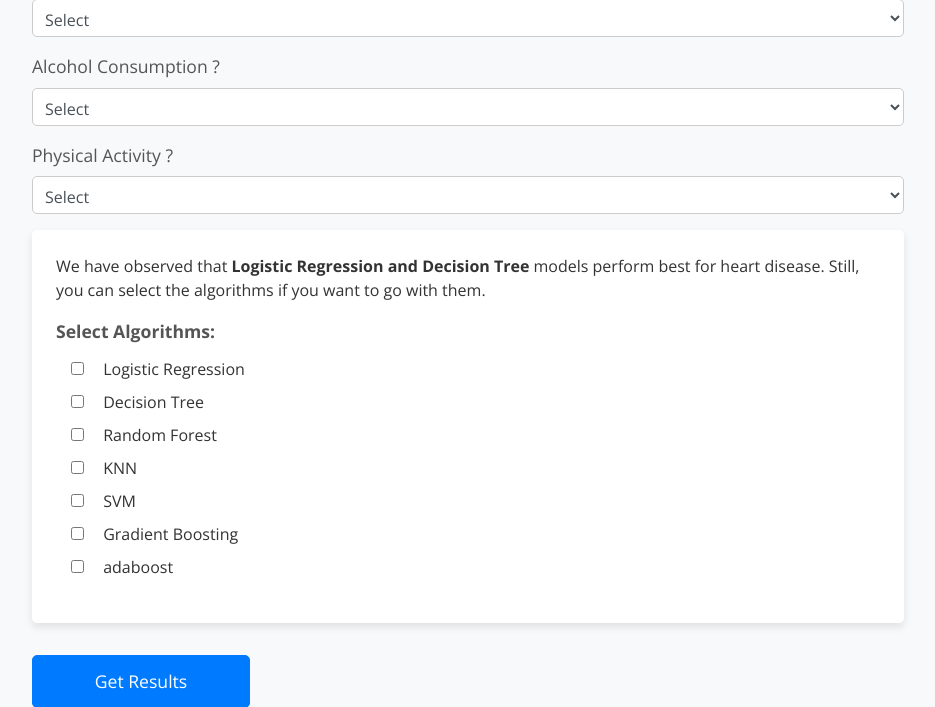
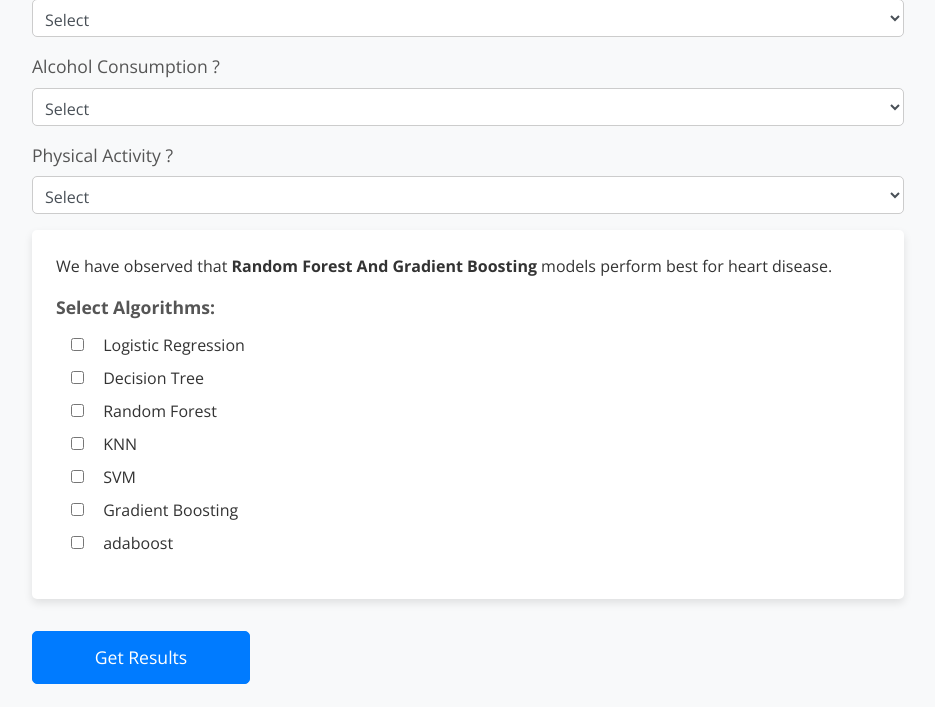
Before and after one commit to sanketpehere/MultipleDiseasePredictionSystem, a Flask app: page /predict in a window 1280 px wide. Shown: the part 1299-2006 px from the top of the page, without its empty margins (172-1107 px from the left). Run offline with Flask 3, Linux system fonts and the light colour scheme; the visitor is signed in with stand-in values (Sample User, id 1); some libraries are stand-ins or nearby versions.

Commit message:
first commit

```diff
--- a/templates/predict.html
+++ b/templates/predict.html
@@ -209,9 +209,8 @@
         <div class="algorithm-selection">
           <p>
             We have observed that
-            <strong>Logistic Regression and Decision Tree </strong> models
-            perform best for heart disease. Still, you can select the algorithms
-            if you want to go with them.
+            <strong>Random Forest And Gradient Boosting</strong> models perform
+            best for heart disease.
           </p>
           <div class="form-group">
             <label><strong>Select Algorithms:</strong></label
@@ -374,9 +373,8 @@
         <div class="algorithm-selection">
           <p>
             We have observed that
-            <strong>Logistic Regression and Decision Tree </strong> models
-            perform best for heart disease. Still, you can select the algorithms
-            if you want to go with them.
+            <strong>Gradient Boosting and AdaBoost</strong> models perform best
+            for Diabetes disease.
           </p>
           <div class="form-group">
             <label><strong>Select Algorithms:</strong></label
@@ -730,9 +728,8 @@
         <div class="algorithm-selection">
           <p>
             We have observed that
-            <strong>Logistic Regression and Decision Tree </strong> models
-            perform best for heart disease. Still, you can select the algorithms
-            if you want to go with them.
+            <strong>Random Forest</strong> model perform best for Kidney
+            disease.
           </p>
           <div class="form-group">
             <label><strong>Select Algorithms:</strong></label
```
Also changed, not shown: 1 other file.
